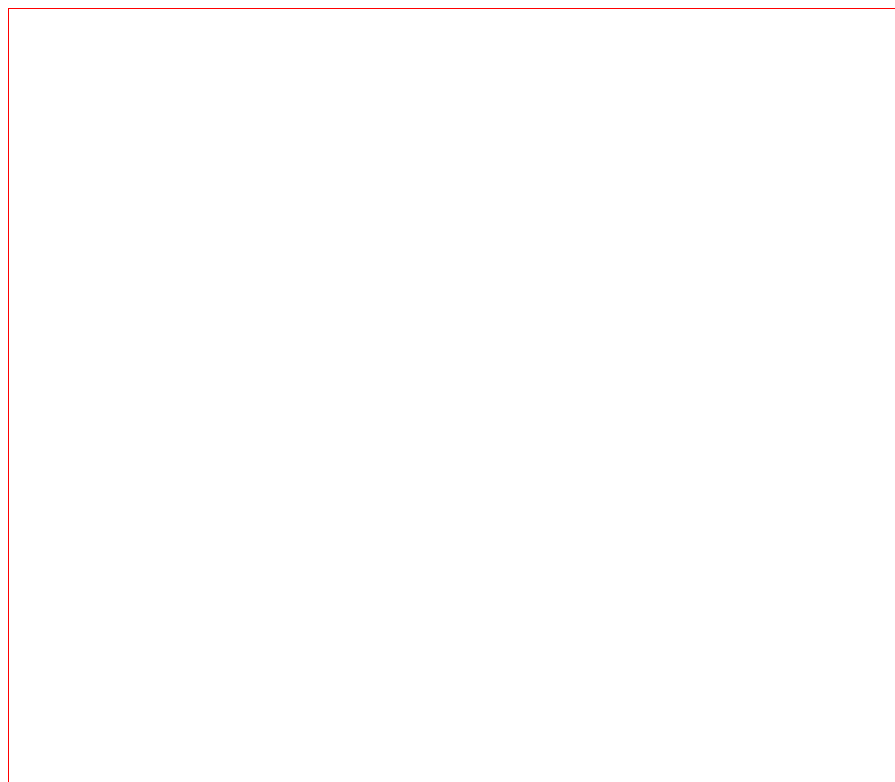
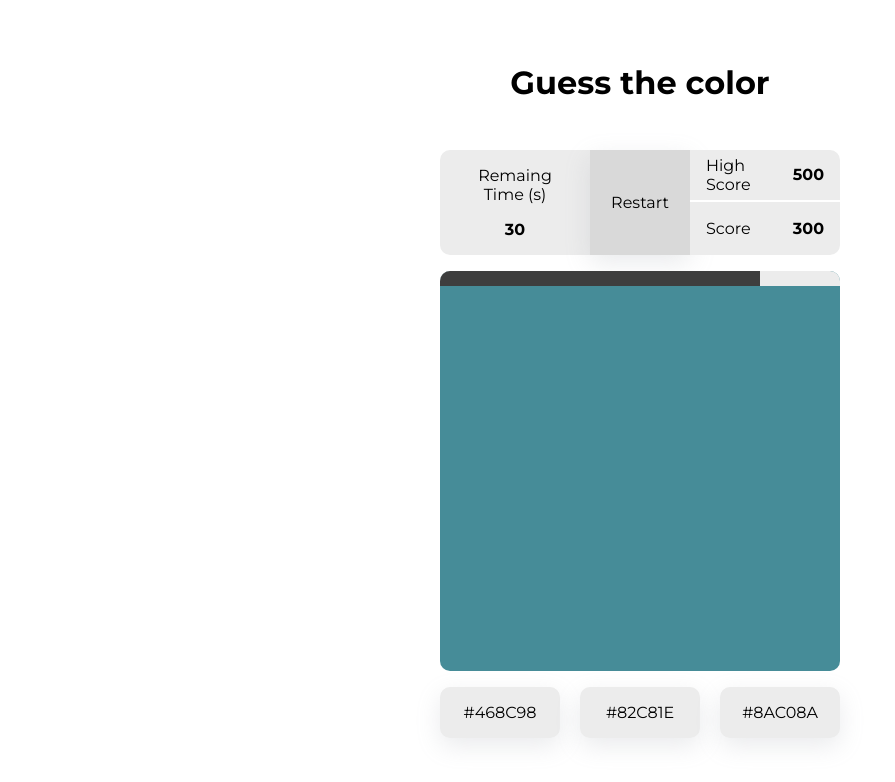
Before and after one commit to DemetrioG/guess-the-color, a Next.js app: page / in a window 1280 px wide. Shown: the top 782 px of the page, without its empty margins (0-895 px from the left). Built offline with nearby package versions, Linux system fonts and the light colour scheme.

Commit message:
feat: criação dos componentes principais

```diff
--- /dev/null
+++ b/src/components/ActiveColor/index.tsx
@@ -0,0 +1,22 @@
+import { VStack } from "@/styles/general";
+import { ActiveColorProps } from "./types";
+import { ProgressBar } from "../ProgressBar";
+
+export const ActiveColor = (props: ActiveColorProps) => {
+  return (
+    <VStack>
+      <div
+        style={{
+          overflow: "hidden",
+          backgroundColor: props.color,
+          width: "100%",
+          height: "400px",
+          borderRadius: 10,
+          transition: "background-color 0.5s ease",
+        }}
+      >
+        <ProgressBar percentual={80} />
+      </div>
+    </VStack>
+  );
+};
--- /dev/null
+++ b/src/components/ActiveColor/types.ts
@@ -0,0 +1,3 @@
+export interface ActiveColorProps {
+  color: string;
+}
--- /dev/null
+++ b/src/components/InfoBar/index.tsx
@@ -0,0 +1,71 @@
+import { IThemeProvider } from "@/styles/baseTheme";
+import { HStack, Text, VStack } from "@/styles/general";
+import { useTheme } from "styled-components";
+
+export const InfoBar = () => {
+  const { theme }: IThemeProvider = useTheme();
+  return (
+    <HStack>
+      <VStack
+        style={{
+          borderTopLeftRadius: 10,
+          borderBottomLeftRadius: 10,
+          backgroundColor: theme?.secondary,
+          width: "37.5%",
+          padding: "1rem",
+          textAlign: "center",
+          gap: "1rem",
+        }}
+      >
+        <Text>Remaing Time (s)</Text>
+        <Text style={{ fontWeight: "bold" }}>30</Text>
+      </VStack>
+      <VStack
+        style={{
+          width: "25%",
+          backgroundColor: theme?.tertiary,
+          padding: "1rem",
+          justifyContent: "center",
+          alignItems: "center",
+          boxShadow: "rgba(149, 157, 165, 0.2) 0px 8px 24px",
+        }}
+      >
+        <Text>Restart</Text>
+      </VStack>
+      <VStack
+        style={{
+          borderTopRightRadius: 10,
+          borderBottomRightRadius: 10,
+          backgroundColor: theme?.secondary,
+          width: "37.5%",
+        }}
+      >
+        <HStack
+          style={{
+            height: "50%",
+            alignItems: "center",
+            padding: "0.5rem 1rem",
+            justifyContent: "space-between",
+            borderBottomWidth: 2,
+            borderBottomStyle: "solid",
+            borderColor: theme?.primary,
+          }}
+        >
+          <Text>High Score</Text>
+          <Text style={{ fontWeight: "bold" }}>500</Text>
+        </HStack>
+        <HStack
+          style={{
+            height: "50%",
+            alignItems: "center",
+            justifyContent: "space-between",
+            padding: "0.5rem 1rem",
+          }}
+        >
+          <Text>Score</Text>
+          <Text style={{ fontWeight: "bold" }}>300</Text>
+        </HStack>
+      </VStack>
+    </HStack>
+  );
+};
--- /dev/null
+++ b/src/components/OptionButtons/index.tsx
@@ -0,0 +1,64 @@
+import { useTheme } from "styled-components";
+import { OptionButtonsProps } from "./types";
+import { IThemeProvider } from "@/styles/baseTheme";
+import { HStack, Text } from "@/styles/general";
+
+export const OptionButtons = (props: OptionButtonsProps) => {
+  const [firstColor, secondColor] = generateRandomHexPair(props.activeColor);
+  const shuffledColor = shuffle([props.activeColor, firstColor, secondColor]);
+
+  return (
+    <HStack style={{ justifyContent: "space-between" }}>
+      <Button hex={shuffledColor[0]} />
+      <Button hex={shuffledColor[1]} />
+      <Button hex={shuffledColor[2]} />
+    </HStack>
+  );
+};
+
+const Button = ({ hex }: { hex: string }) => {
+  const { theme }: IThemeProvider = useTheme();
+  return (
+    <div
+      style={{
+        boxShadow: "rgba(149, 157, 165, 0.2) 0px 8px 24px",
+        backgroundColor: theme?.secondary,
+        padding: "1rem",
+        width: "120px",
+        textAlign: "center",
+        borderRadius: 10,
+        cursor: "pointer",
+      }}
+    >
+      <Text>{hex}</Text>
+    </div>
+  );
+};
+
+function generateRandomHexPair(activeHex: string) {
+  const characters = "0123456789ABCDEF";
+  const randomHexPair: string[] = [];
+
+  while (randomHexPair.length < 2) {
+    const randomHex =
+      "#" +
+      Array.from(
+        { length: 6 },
+        () => characters[Math.floor(Math.random() * 16)]
+      ).join("");
+
+    if (randomHex !== activeHex && !randomHexPair.includes(randomHex)) {
+      randomHexPair.push(randomHex);
+    }
+  }
+
+  return randomHexPair;
+}
+
+function shuffle(array: string[]) {
+  for (let i = array.length - 1; i > 0; i--) {
+    const j = Math.floor(Math.random() * (i + 1));
+    [array[i], array[j]] = [array[j], array[i]];
+  }
+  return array;
+}
--- /dev/null
+++ b/src/components/OptionButtons/types.ts
@@ -0,0 +1,3 @@
+export interface OptionButtonsProps {
+  activeColor: string;
+}
--- /dev/null
+++ b/src/components/ProgressBar/index.tsx
@@ -0,0 +1,26 @@
+import { IThemeProvider } from "@/styles/baseTheme";
+import { useTheme } from "styled-components";
+import { ProgressBarProps } from "./types";
+
+export const ProgressBar = (props: ProgressBarProps) => {
+  const { theme }: IThemeProvider = useTheme();
+  return (
+    <div
+      style={{
+        width: "100%",
+        height: "15px",
+        position: "relative",
+        backgroundColor: theme?.secondary,
+      }}
+    >
+      <div
+        style={{
+          position: "absolute",
+          width: `${props.percentual}%`,
+          height: "100%",
+          backgroundColor: theme?.gray,
+        }}
+      ></div>
+    </div>
+  );
+};
--- /dev/null
+++ b/src/components/ProgressBar/types.ts
@@ -0,0 +1,3 @@
+export interface ProgressBarProps {
+  percentual: number;
+}
--- a/src/pages/App/index.tsx
+++ b/src/pages/App/index.tsx
@@ -1,5 +1,29 @@
-import { Background } from "./styles";
+import { Center, Text, VStack } from "@/styles/general";
+import { InfoBar } from "@/components/InfoBar";
+import { ActiveColor } from "@/components/ActiveColor";
+import { OptionButtons } from "@/components/OptionButtons";
+import { IThemeProvider } from "@/styles/baseTheme";
+import { useTheme } from "styled-components";
 
-export const App = () => {
-  return <Background></Background>;
+const App = () => {
+  const { theme }: IThemeProvider = useTheme();
+  return (
+    <div style={{ background: theme?.primary, height: "100vh" }}>
+      <Center style={{ gap: "3rem", height: "100%" }}>
+        <Text as={"h1"}>Guess the color</Text>
+        <VStack
+          style={{
+            gap: "1rem",
+            width: "400px",
+          }}
+        >
+          <InfoBar />
+          <ActiveColor color="#468C98" />
+          <OptionButtons activeColor="#468C98" />
+        </VStack>
+      </Center>
+    </div>
+  );
 };
+
+export default App;
--- a/src/pages/App/styles.ts
+++ /dev/null
@@ -1,8 +0,0 @@
-import styled from "styled-components";
-
-export const Background = styled.div`
-  width: 100vw;
-  height: 100vh;
-  border: 1px solid red;
-  background-color: ${(props) => props.theme.red};
-`;
--- a/src/pages/index.tsx
+++ b/src/pages/index.tsx
@@ -2,9 +2,11 @@ import Head from "next/head";
 import { Montserrat } from "next/font/google";
 import { BaseTheme } from "@/styles/baseTheme";
 import { ThemeContextProvider } from "@/context/theme/themeContext";
-import { App } from "./App";
+import { GlobalStyle } from "@/styles/general";
+import dynamic from "next/dynamic";
 
 const montserrat = Montserrat({ subsets: ["latin"] });
+const App = dynamic(() => import("./App"), { ssr: false });
 
 export default function Home() {
   return (
@@ -15,6 +17,7 @@ export default function Home() {
       </Head>
       <ThemeContextProvider>
         <BaseTheme>
+          <GlobalStyle />
           <main className={`${montserrat.className}`}>
             <App />
           </main>
--- /dev/null
+++ b/src/styles/general.ts
@@ -0,0 +1,36 @@
+import styled, { createGlobalStyle } from "styled-components";
+
+export const GlobalStyle = createGlobalStyle`
+    * {
+        box-sizing: border-box;
+        margin: 0;
+        padding: 0;
+    }
+
+    body {
+        width: 100vw;
+        height: 100vh;
+        overflow: hidden;
+    }
+`;
+
+export const VStack = styled.div`
+  display: flex;
+  flex-direction: column;
+`;
+
+export const HStack = styled.div`
+  display: flex;
+  flex-direction: row;
+`;
+
+export const Center = styled.div`
+  display: flex;
+  flex-direction: column;
+  justify-content: center;
+  align-items: center;
+`;
+
+export const Text = styled.span`
+  color: ${({ theme: { theme } }) => theme.text};
+`;
--- a/src/styles/theme.ts
+++ b/src/styles/theme.ts
@@ -5,6 +5,7 @@ export const LIGHT = {
   gray: "#3E3E3E",
   green: "#B3D89C",
   red: "#FF707E",
+  text: "#000000",
 };
 
 export const DARK = {
@@ -14,4 +15,5 @@ export const DARK = {
   gray: "#3E3E3E",
   green: "#B3D89C",
   red: "#FF707E",
+  text: "#FFFFFF",
 };
```
